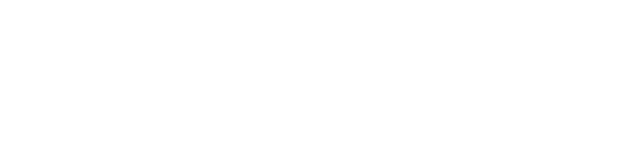
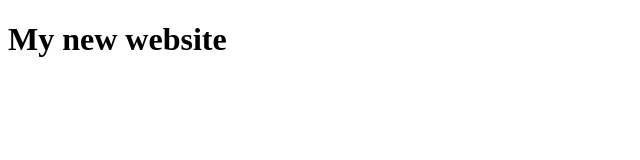
Before and after one commit to davetieman/cv, a plain HTML site: page index.html in a window 1280 px wide. Shown: the whole page, without its empty margins (0-640 px from the left). Drawn offline with Linux system fonts and the light colour scheme.

Commit message:
new index file

```diff
--- a/index.html
+++ b/index.html
@@ -2,9 +2,9 @@
 <html>
   <head>
     <meta charset="utf-8">
-    <title></title>
+    <title>test</title>
   </head>
   <body>
-
+    <h1>My new website</h1>
   </body>
 </html>
```
